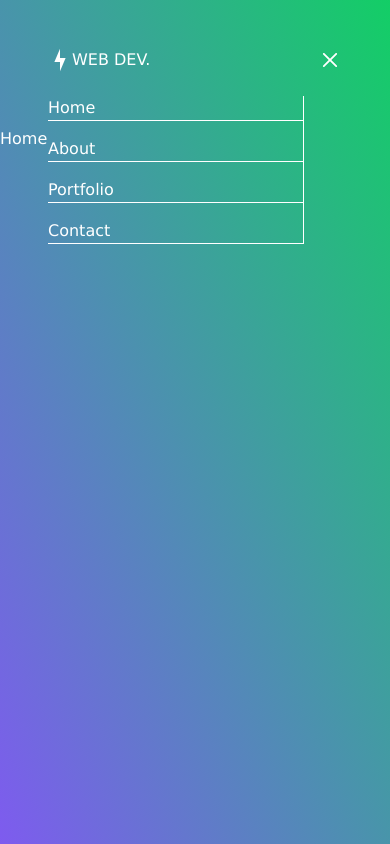
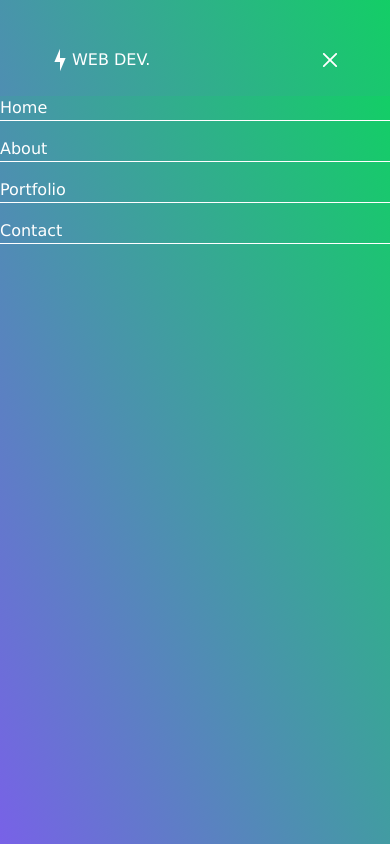
Before and after one commit to RideN91/my-web-portfolio, a React (Create React App) app: page / in a window 390 px wide. Both pictures are taken after a click on the button 330 px from the left and 60 px from the top of the page. Built offline with nearby package versions, Linux system fonts and the light colour scheme.

Commit message:
Update Navbar.js

```diff
--- a/src/components/Navbar.js
+++ b/src/components/Navbar.js
@@ -43,7 +43,7 @@ const Navbar = () => {
                 </div>
 
                 <div className={`sm:hidden ${isMenuOpen ? 'block' : 'hidden'}`}>
-                    <ul className="fixed top-24 left-12 h-42 w-64 flex-bottom space-y-4 border-r">
+                    <ul className="fixed top-24 left-0 h-42 w-full flex-bottom space-y-4 shadow-xl bg-gradient-primary">
                         <li className="text-md border-b">
                             <a href="/">Home</a>
                         </li>
```
